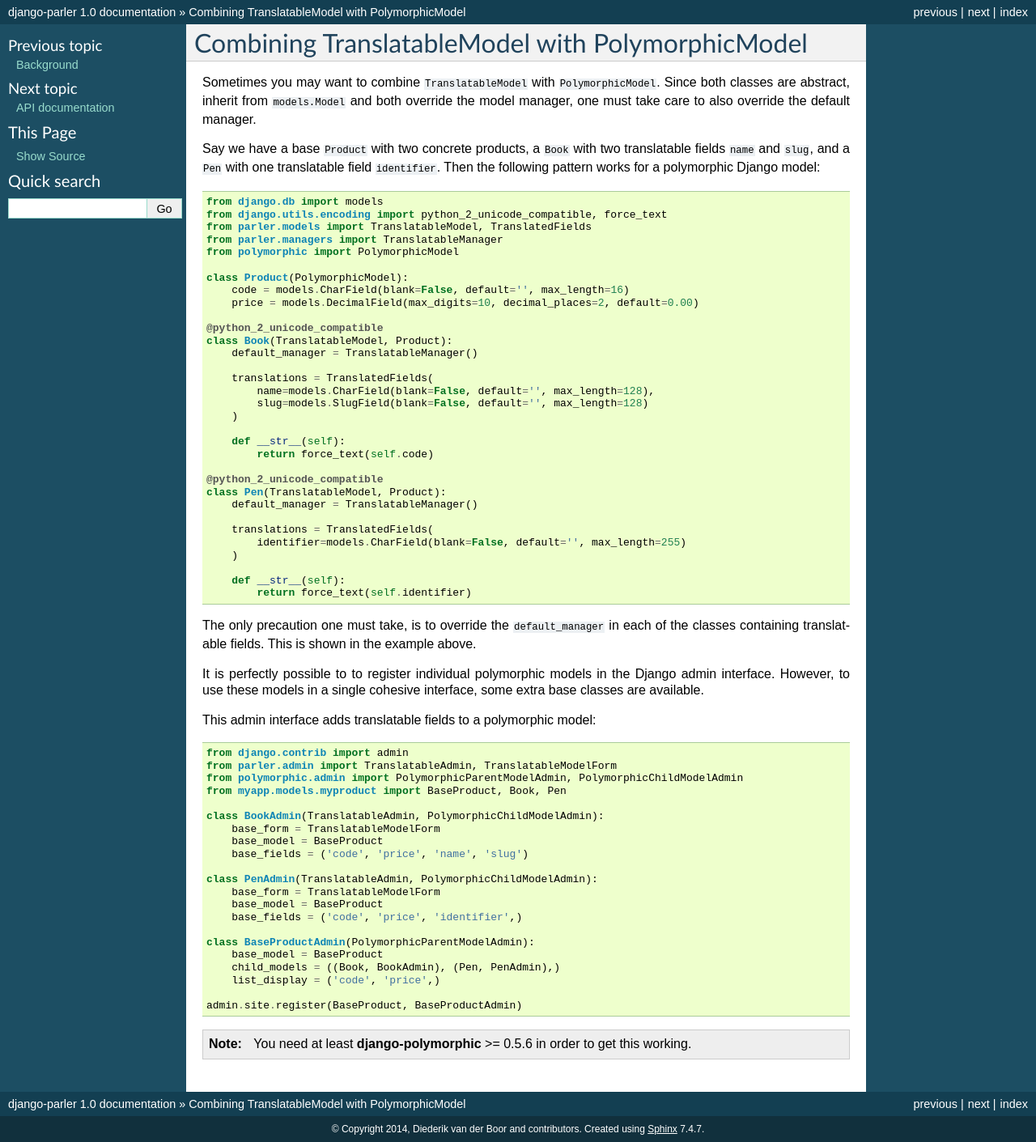
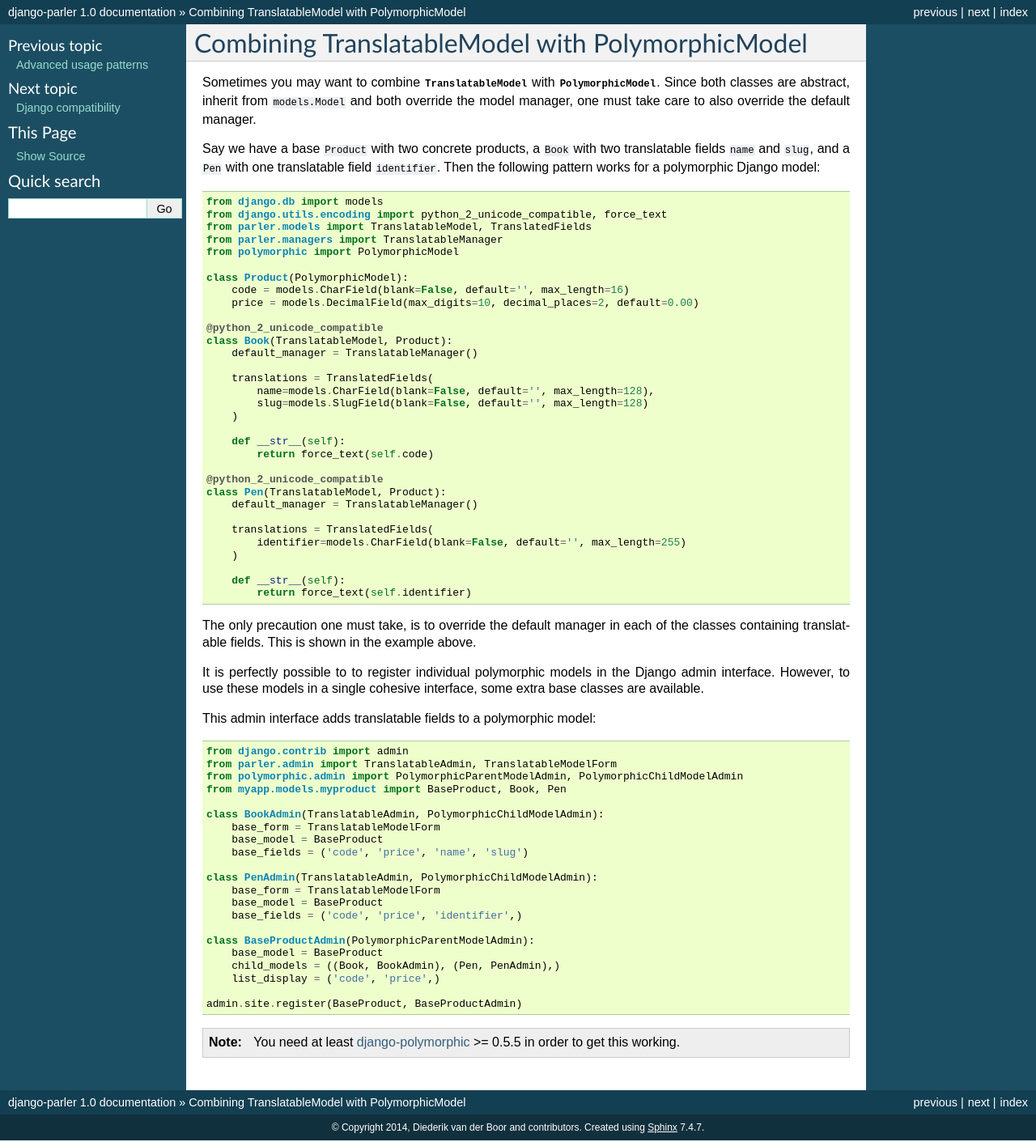
Before and after one commit to django-parler/django-parler, a Sphinx documentation site: the page built from docs/polymorphicmodel.rst, in a window 1280 px wide. Shown: the whole page at 81% size. Built offline with Sphinx 7.4.7, drawn with Linux system fonts in a browser that asks for light colours.

Commit message:
docs: improve polymorphic docs

```diff
--- a/docs/conf.py
+++ b/docs/conf.py
@@ -270,4 +270,5 @@ texinfo_documents = [
 intersphinx_mapping = {
     'http://docs.python.org/': None,
     'https://docs.djangoproject.com/en/dev': 'https://docs.djangoproject.com/en/dev/_objects',
+    'polymorphic': ('http://django-polymorphic.readthedocs.org/en/latest/', None),
 }
--- a/docs/index.rst
+++ b/docs/index.rst
@@ -34,9 +34,9 @@ In depth topics
    :maxdepth: 2
 
    advanced
+   polymorphicmodel
    compatibility
    background
-   polymorphicmodel
 
 API documentation
 -----------------
--- a/docs/polymorphicmodel.rst
+++ b/docs/polymorphicmodel.rst
@@ -44,7 +44,7 @@ pattern works for a polymorphic Django model:
 	    def __str__(self):
 	        return force_text(self.identifier)
 
-The only precaution one must take, is to override the ``default_manager`` in each of the classes
+The only precaution one must take, is to override the default manager in each of the classes
 containing translatable fields. This is shown in the example above.
 
 It is perfectly possible to to register individual polymorphic models in the Django admin interface.
@@ -76,4 +76,4 @@ This admin interface adds translatable fields to a polymorphic model:
 
 	admin.site.register(BaseProduct, BaseProductAdmin)
 
-.. note:: You need at least **django-polymorphic** >= 0.5.6 in order to get this working.
+.. note:: You need at least `django-polymorphic <https://github.com/chrisglass/django_polymorphic>`_ >= 0.5.5 in order to get this working.
```
Also changed, not shown: other parts of docs/polymorphicmodel.rst (+2 -2 lines).
